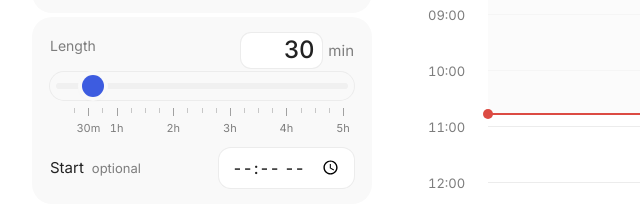
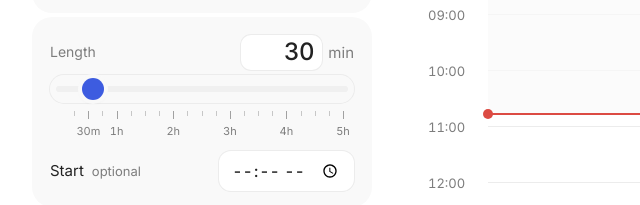
Before and after one commit to okimmot/dailyplanner, a plain HTML site: page index.html in a window 1280 px wide. Shown: the part 268-473 px from the top of the page, 0-640 px from the left. Drawn offline with Linux system fonts and the light colour scheme.

Commit message:
Stop the length row jumping when the hour hint appears
Use centre alignment and a fixed row height instead of baseline
alignment, which shifted when the hint span went from empty to filled.

Co-Authored-By: Claude Sonnet 5.5 <noreply@anthropic.com>

```diff
--- a/style.css
+++ b/style.css
@@ -261,10 +261,11 @@ kbd {
 }
 @media (pointer: coarse) { kbd { display: none; } }
 
-.len-head { display: flex; align-items: baseline; justify-content: space-between; gap: 12px; margin-bottom: 4px; }
-.len-head .box-label { margin: 0; }
-.len-val { display: inline-flex; align-items: center; gap: 6px; }
-.len-hint { font-size: 14px; margin-right: 4px; }
+/* Fixed height + centre alignment so the row never shifts when the "1h 30m" hint appears. */
+.len-head { display: flex; align-items: center; justify-content: space-between; gap: 12px; height: 38px; margin-bottom: 4px; }
+.len-head .box-label { margin: 0; line-height: 1; }
+.len-val { display: inline-flex; align-items: center; gap: 6px; height: 100%; }
+.len-hint { font-size: 14px; line-height: 1; margin-right: 4px; white-space: nowrap; }
 .len-num {
   width: 4.2ch;
   box-sizing: content-box;
```
